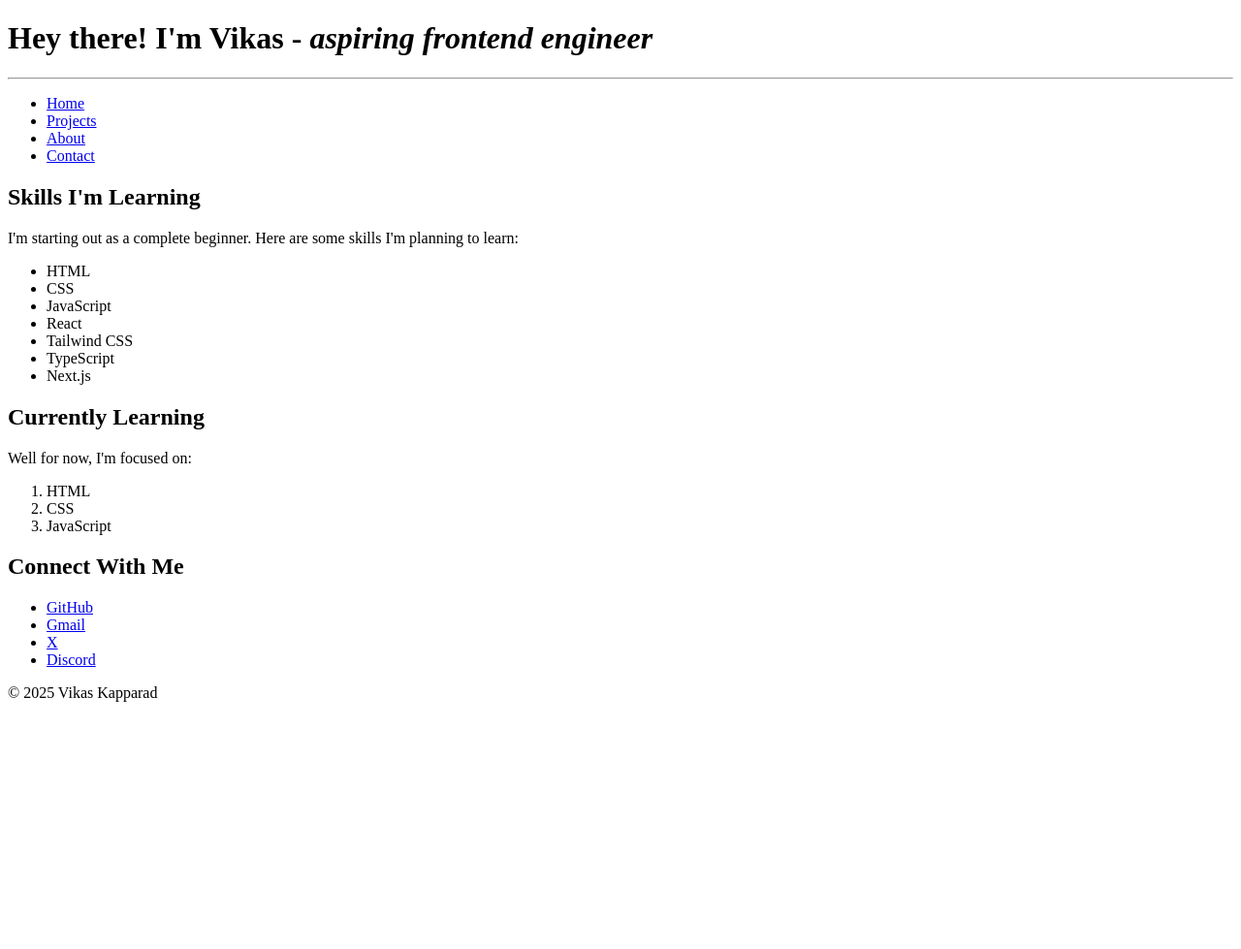
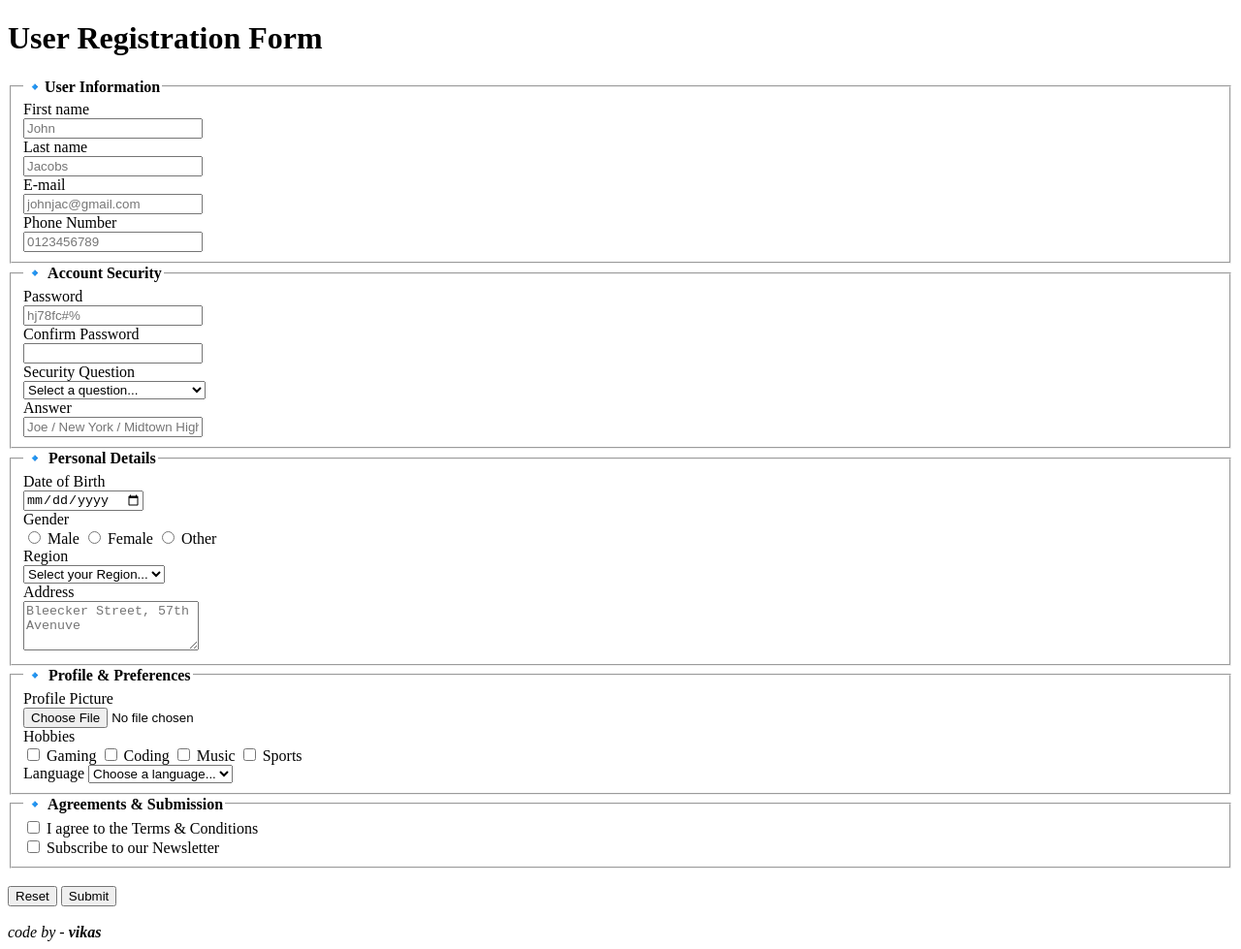
Before and after one commit to vikasx89a/Frontend-Engineer, a plain HTML site: page Test/test.html in a window 1280 px wide. Shown: the whole page at 97% size. Before the commit the page ends 800 px from the top, so only its background shows below. Drawn offline with Linux system fonts and the light colour scheme.

Commit message:
Built a Form from scratch - User Registration Form (in Test/test.html)

```diff
--- a/Test/test.html
+++ b/Test/test.html
@@ -1,72 +1,157 @@
-<!DOCTYPE html>  <!-- Declares this as an HTML5 document -->
-<html lang="en-US">  <!-- Root element, "lang" helps SEO & accessibility -->
-
+<!DOCTYPE html>
+<html lang="en-US">
 <head>
-    <meta charset="UTF-8">  <!-- Ensures correct text encoding (UTF-8 supports all characters) -->
-    <meta name="viewport" content="width=device-width, initial-scale=1.0">  <!-- Responsive design for all devices -->
-    <meta name="author" content="Vikas Kapparad">  <!-- Helps search engines recognize the author -->
-    <meta name="keywords" content="HTML, Frontend Development, Web Development">  <!-- Helps SEO -->
-    <meta name="description" content="Vikas Kapparad - Aspiring Frontend Developer. A journey into web development."> <!-- Improves search results -->
-    <title>Test Code</title>  <!-- Appears in the browser tab -->
-    <link rel="icon" href="assets1/VV.png" type="image/x-icon">  <!-- Adds a tab icon -->
+    <meta charset="UTF-8">
+    <meta name="viewport" content="width=device-width, initial-scale=1.0">
+    <meta name="author" description="Vikas">
+    <meta name="description" content="User Login Form">
+    <title>HTML Login Form</title>
 </head>
-
 <body>
-
-    <!-- Semantic Header -->
     <header>
-        <h1>Hey there! I'm Vikas - <em>aspiring frontend engineer</em></h1>
-        <hr> <!-- Used to visually separate content -->
-        <nav>
-            <ul>
-                <li><a href="#">Home</a></li>
-                <li><a href="#">Projects</a></li>
-                <li><a href="#">About</a></li>
-                <li><a href="#">Contact</a></li>
-            </ul>
-        </nav>
+        <!-- HTML Form -->
+         <h1>User Registration Form</h1>
     </header>
-
-    <!-- Main Content Section -->
     <main>
         <section>
-            <h2>Skills I'm Learning</h2>
-            <p>I'm starting out as a complete beginner. Here are some skills I'm planning to learn:</p>
-            <ul>
-                <li>HTML</li>
-                <li>CSS</li>
-                <li>JavaScript</li>
-                <li>React</li>
-                <li>Tailwind CSS</li>
-                <li>TypeScript</li>
-                <li>Next.js</li>
-            </ul>
+            <form>
+            <fieldset>
+                <legend><strong>🔹User Information</strong></legend>
+                    <!-- First Name -->
+                    <label for="fname">First name</label><br>
+                    <input type="text" id="fname" name="fname" placeholder="John" required minlength="3" maxlength="20"><br>
+
+                    <!-- Last Name -->
+                    <label for="lname">Last name</label> <br>
+                    <input type="text" id="lname" name="lname" placeholder="Jacobs" minlength="3" maxlength="20"> <br>
+
+                    <!-- E-mail -->
+                    <label for="email">E-mail</label><br>
+                    <input type="email" id="email" name="email" placeholder="johnjac@gmail.com" required><br>
+
+                    <!-- Phone -->
+                    <label for="phone">Phone Number</label><br>
+                    <input type="tel" id="phone" name="phone" pattern="[0-9]{10}" placeholder="0123456789" required><br>
+
+            </fieldset>
+
+            <fieldset>
+                <legend><strong>🔹 Account Security</strong></legend>
+                <!-- Password -->
+                <label for="pass">Password</label><br>
+                <input type="password" id="pass" name="pass" placeholder="hj78fc#%" required maxlength="8"><br>
+
+                <label for="confirm-pass">Confirm Password</label><br>
+                <input type="password" id="confirm-pass" name="confirm-pass" maxlength="8" required><br>
+
+                <!-- Security Question -->
+                <label for="security-Q">Security Question</label><br>
+                <select name="security-Q" id="security-Q" required>
+                    <option value="">Select a question...</option>
+                    <option value="pet">What is your first pet name?</option>
+                    <option value="school">What is your first school?</option>
+                    <option value="city">In what city were you born?</option>
+                </select><br>
+
+                <label for="security-A">Answer</label><br>
+                <input type="text" id="security-A" name="security-A" placeholder="Joe / New York / Midtown High School" required><br>
+            </fieldset>
+
+            <fieldset>
+                <legend><strong>🔹 Personal Details</strong></legend>
+                    <!-- Date of Birth -->
+                    <label for="dob">Date of Birth</label><br>
+                    <input type="date" id="dob" name="dob" required><br>
+
+                    <!-- Gender -->
+                    <label for="gender">Gender</label><br>
+
+                    <input type="radio" id="male" name="gender" value="male">
+                    <label for="male">Male</label>
+
+                    <input type="radio" id="female" name="gender" value="female">
+                    <label for="female">Female</label>
+
+                    <input type="radio" id="other" name="gender" value="other">
+                    <label for="other">Other</label><br>
+
+                    <!-- Region / Continent -->
+                    <label for="Continent">Region</label><br>
+                    <select name="Continent" id="Continent" required><br>
+                        <option value="">Select your Region...</option>
+                        <option value="NA">North America</option>
+                        <option value="SA">South America</option>
+                        <option value="EU">Europe</option>
+                        <option value="AS">Asia</option>
+                        <option value="AUS">Australia</option>
+                        <option value="AF">Africa</option>
+                        <option value="AN">Antarctica</option>
+                    </select><br>
+
+                    <!-- Address -->
+                    <label for="address">Address</label><br>
+                    <textarea name="address" id="address" placeholder="Bleecker Street, 57th Avenuve" rows="3" required></textarea><br>
+            </fieldset>
+
+            <fieldset>
+                <legend><strong>🔹 Profile & Preferences</strong></legend>
+
+                    <!-- Profile Picutre -->
+                    <label for="pfp">Profile Picture</label><br>
+                    <input type="file" id="pfp" name="pfp" accept="image/*"><br>
+
+                    <!-- Interests -->
+                    <label for="interests">Hobbies</label><br>
+                    <input type="checkbox"  id="gaming" name="interests" value="Gaming">
+                    <label for="gaming">Gaming</label>
+                    <input type="checkbox" id="coding" name="interests" value="Coding">
+                    <label for="coding">Coding</label>
+                    <input type="checkbox" id="music" name="interests" value="Music">
+                    <label for="music">Music</label>
+                    <input type="checkbox" id="sports" name="interests" value="Sports">
+                    <label for="sports">Sports</label><br>
+
+                    <!-- Languages -->
+                     <label for="lang">Language</label>
+                     <select name="lang" id="lang">
+                        <option value="">Choose a language...</option>
+                        <option value="English">English</option>
+                        <option value="Spanish">Spanish</option>
+                        <option value="French">French</option>
+                        <option value="German">German</option>
+                        <option value="Urdu">Urdu</option>
+                        <option value="Hindi">Hindi</option>
+                        <option value="Chineese">Chineese</option>
+                        <option value="Japanese">Japanese</option>
+                        <option value="Korean">Korean</option>
+                    </select><br>
+            </fieldset>
+
+            <fieldset>
+                <legend><strong>🔹 Agreements & Submission</strong></legend>
+                    <!-- Terms and Conditions -->
+                    <input type="checkbox" id="T&C" name="T&C" required>
+                    <label for="T&C">I agree to the Terms & Conditions</label><br>
+
+                    <!-- Newsletter Subscribe -->
+                     <input type="checkbox" id="Newsletter" name="Newsletter">
+                     <label for="Newsletter">Subscribe to our Newsletter</label>
+            </fieldset>
+
+            <br>
+
+                <div>
+                    <!--Reset & Submit Button -->
+                    <input type="reset">
+                    <input type="submit">
+                </div>
+
+            <br>
+            </form>
         </section>
-
-        <aside>
-            <h2>Currently Learning</h2>
-            <p>Well for now, I'm focused on:</p>
-            <ol>
-                <li>HTML</li>
-                <li>CSS</li>
-                <li>JavaScript</li>
-            </ol>
-        </aside>
     </main>
-
-    <!-- Social Links -->
     <footer>
-        <section>
-            <h2>Connect With Me</h2>
-            <ul>
-                <li><a href="https://github.com/vikasx89a" target="_blank" rel="noopener noreferrer">GitHub</a></li>
-                <li><a href="mailto:vikaskapparad@gmail.com" target="_blank" rel="noopener noreferrer">Gmail</a></li>
-                <li><a href="https://X.com/vikaskapparad" target="_blank" rel="noopener noreferrer">X</a></li>
-                <li><a href="https://discord.com/users/vikasx89a" target="_blank" rel="noopener noreferrer">Discord</a></li>
-            </ul>
-        </section>
-        <p>&copy; 2025 Vikas Kapparad</p>
+        <em>code by - <strong>vikas</strong></em>
     </footer>
-
 </body>
 </html>
```
Also changed, not shown: Portfolio/portfolio.html (+48 -16 lines), index.html (+7 -6 lines).
